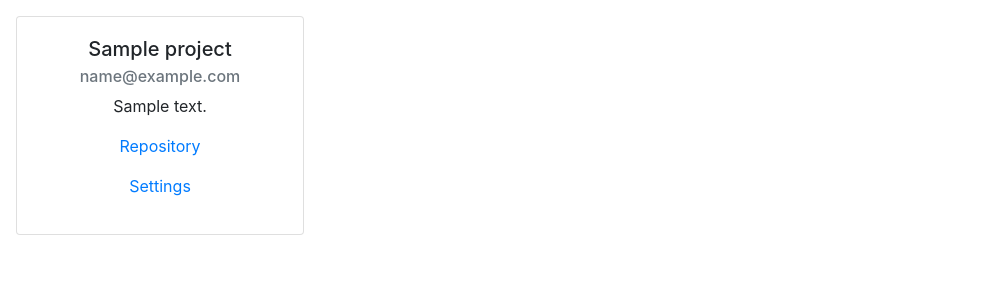
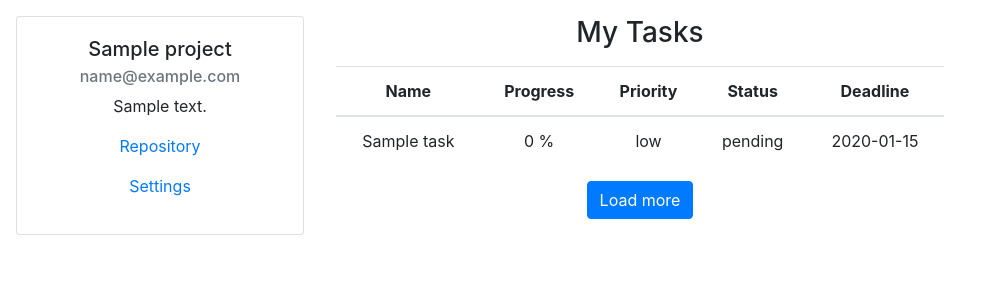
Before and after one commit to FNSdev/internship-project, a Django app: a page that uses sandbox/core/templates/core/project.html in a window 1280 px wide. Shown: the part 56-356 px from the top of the page, without its empty margins (0-991 px from the left). Run offline with Django 3.2, Linux system fonts and the light colour scheme; a user stored in the database is signed in; tables that the repository leaves empty hold one stand-in row (values such as "Sample post"); parts of the project's set-up code (start-up, migrations or seed data) failed here and were passed over; some libraries are stand-ins or nearby versions.

Commit message:
Users can see tasks for which they were assigned on the project page

```diff
--- /dev/null
+++ b/sandbox/core/templates/core/includes/tasks.html
@@ -0,0 +1,24 @@
+<style>
+    td {
+        text-align: center
+    }
+
+    th {
+        text-align: center
+    }
+</style>
+
+
+<table class="table mt-3">
+    <thead>
+        <tr>
+            <th scope="col">Name</th>
+            <th scope="col">Progress</th>
+            <th scope="col">Priority</th>
+            <th scope="col">Status</th>
+            <th scope="col">Deadline</th>
+        </tr>
+    </thead>
+    <tbody id="tasks"></tbody>
+</table>
+<button id="load-more-button" class="btn btn-primary">Load more</button>
--- a/sandbox/core/templates/core/project.html
+++ b/sandbox/core/templates/core/project.html
@@ -1,4 +1,6 @@
 {% extends "base.html" %}
+
+{% load static %}
 
 {% block title %}
     {{ project.name }}
@@ -19,10 +21,13 @@
 {% endblock %}
 
 {% block main %}
+    <h3>My Tasks</h3>
+    {% include 'core/includes/tasks.html' %}
 {% endblock %}
 
 {% block sidebar_right %}
 {% endblock %}
 
 {% block extrajs %}
+    <script type="module" src="{% static 'js/core/projects/refresh_user_tasks.js' %}"></script>
 {% endblock %}
--- a/sandbox/core/views.py
+++ b/sandbox/core/views.py
@@ -127,7 +127,12 @@ class GetTasksView(LoginRequiredMixin, views.View):
         project = temp_get_project_or_404_or_403(project_name, project_owner, user)
 
         count = request.GET.get('count')
-        p = Paginator(project.tasks.all(), count)
+        if user == project.owner:
+            qs = project.tasks.all()
+        else:
+            qs = project.tasks.filter(assignees=user)
+
+        p = Paginator(qs, count)
         page = p.page(1)
 
         response = {'tasks': []}
@@ -168,10 +173,6 @@ class CreateTaskView(LoginRequiredMixin, views.View):
 
             return JsonResponse({
                 'message': 'Success',
-                'name': task.name,
-                'priority': task.get_priority_display(),
-                'status': task.get_status_display(),
-                'deadline': task.deadline,
             })
         else:
             data = form.errors.as_json()
--- a/sandbox/static/js/core/projects/refresh_tasks.js
+++ b/sandbox/static/js/core/projects/get_tasks.js
@@ -1,9 +1,9 @@
 import {getCookie, csrfSafeMethod} from '../../csrf.js'
 
-var count = 1;
+export var count = 1;
 var tasks_rows = document.getElementById('tasks');
 
-var getTasks = function(repeat=true) {
+export function getTasks (url, repeat=true) {
     jQuery.ajaxSetup({
         beforeSend: function (xhr, settings) {
         if (!csrfSafeMethod(settings.type) && !this.crossDomain) {
@@ -13,14 +13,13 @@ var getTasks = function(repeat=true) {
     });
     jQuery.ajax({
         type: 'GET',
-        url: window.location.href + '/get-tasks',
+        url: url,
         data: {
             count: count
         },
         success: function (response) {
             tasks_rows.innerText = '';
             var tasks = response['tasks'];
-            console.log(tasks);
             tasks.forEach(task => {
                 jQuery('#tasks').append('<tr>' +
                     '<td>' + task['name'] + '</td>' +
@@ -31,22 +30,15 @@ var getTasks = function(repeat=true) {
                     '</tr>')
             });
             if(repeat) {
-                setTimeout(getTasks, 10 * 1000);
+                setTimeout(getTasks, 10 * 1000, url);
             }
         },
         error: function (response) {
-            setTimeout(getTasks, 1 * 1000);
+            setTimeout(getTasks, 1 * 1000, url);
         }
     })
-};
+}
 
-
-jQuery(document).ready(function () {
-    var jq = jQuery.noConflict();
-    getTasks()
-});
-
-jQuery(document).on('click', '#load-more-button',function () {
-    count *= 2;
-    getTasks(false)
-});
+export function multiplyCount(multiplier) {
+    count *= multiplier
+}
--- /dev/null
+++ b/sandbox/static/js/core/projects/refresh_user_tasks.js
@@ -0,0 +1,14 @@
+import {count, multiplyCount, getTasks} from "./get_tasks.js";
+
+
+var url = document.location.href + '/settings/get-tasks';
+
+jQuery(document).ready(function () {
+    var jq = jQuery.noConflict();
+    getTasks(url)
+});
+
+jQuery(document).on('click', '#load-more-button',function () {
+    multiplyCount(2);
+    getTasks(url,false)
+});
```
Also changed, not shown: sandbox/core/templates/core/project_settings.html (+2 -27 lines), sandbox/static/js/core/projects/refresh_all_tasks.js (added, +14 -0 lines).
